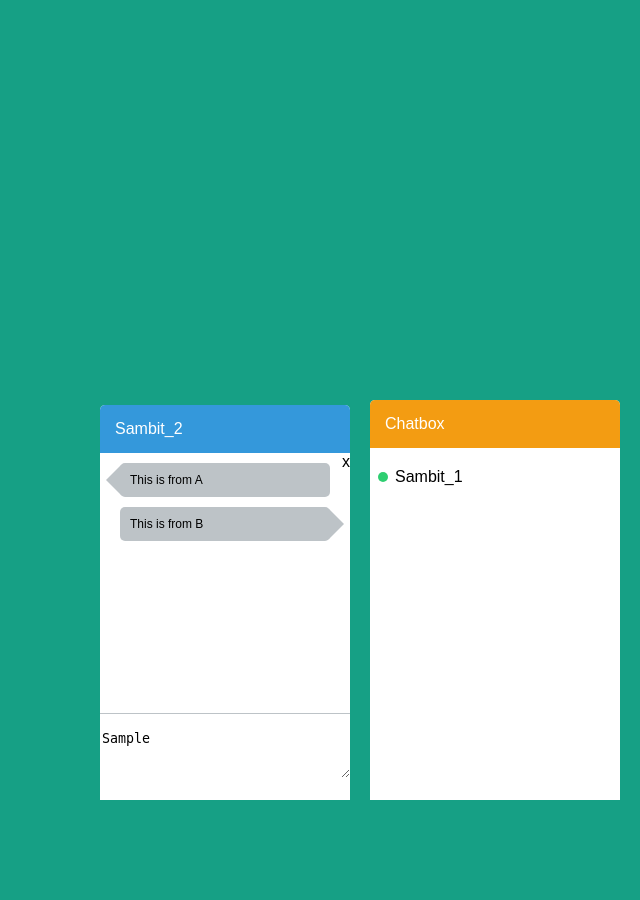
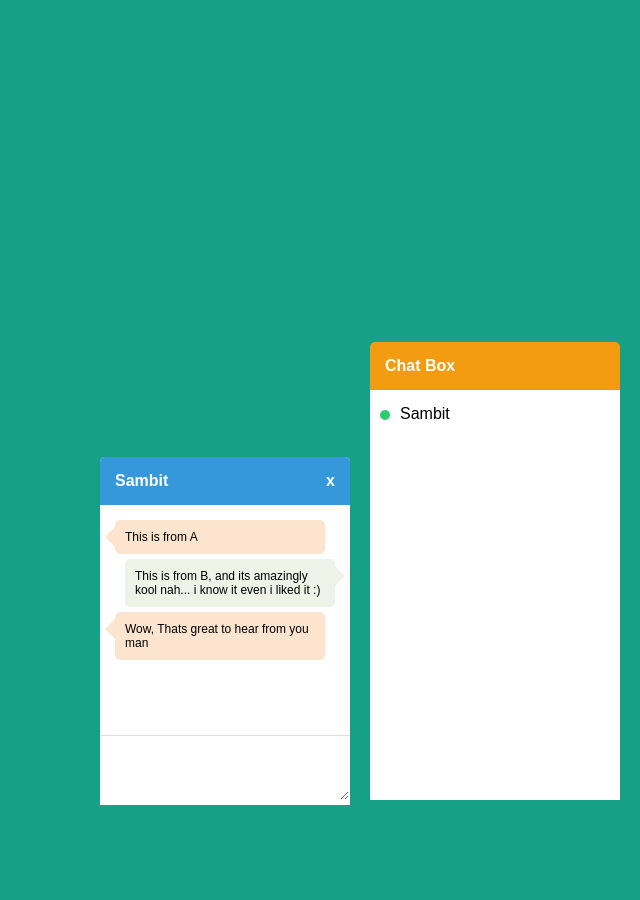
Before and after one commit to SambitAcharya/Mini-Projects, a PHP site: page / in a window 1280 px wide. Shown: the whole page, without its empty margins (640-1280 px from the left). Before the commit the page ends 800 px from the top, so only its background shows below. Run offline with PHP 8.4, Linux system fonts and the light colour scheme; some libraries are stand-ins or nearby versions.

Commit message:
Completed the styling

```diff
--- a/JS/Chat Application/css/style.css
+++ b/JS/Chat Application/css/style.css
@@ -1,117 +1,128 @@
 body{
 	background:#16a085;
-	font-family:sans-serif;
-	margin: 0px;
+	margin:0px;
+	height:900px;
+	font-family: sans-serif;
 }
 
-.chat_box,.msg_box{
+.chat_box{
 	position:fixed;
-	bottom: 0px;
-	right: 20px;
-	background: white;
-	width: 250px;
+	right:20px;
+	bottom:0px;
+	width:250px;
+}
+.chat_body{
+	background:white;
 	height:400px;
+	padding:5px 0px;
+}
+
+.chat_head,.msg_head{
+	background:#f39c12;
+	color:white;
+	padding:15px;
+	font-weight:bold;
+	cursor:pointer;
 	border-radius:5px 5px 0px 0px;
 }
 
-.chat_head,.msg_head{
-	background: #f39c12;
-	padding:15px;
-	color: white;
+.msg_box{
+	position:fixed;
+	bottom:-5px;
+	width:250px;
+	background:white;
 	border-radius:5px 5px 0px 0px;
 }
 
-.chat_body{
-	height: 400px;
+.msg_head{
+	background:#3498db;
 }
-.msg_box{
-	background: #fff;
-	width: 250px;
-	bottom:-5px;
+
+.msg_body{
+	background:white;
+	height:200px;
+	font-size:12px;
+	padding:15px;
+	overflow:auto;
+	overflow-x: hidden;
 }
-.msg_head{
-	background: #3498db;
+.msg_input{
+	width:100%;
+	border: 1px solid white;
+	border-top:1px solid #DDDDDD;
+	-webkit-box-sizing: border-box; /* Safari/Chrome, other WebKit */
+	-moz-box-sizing: border-box;    /* Firefox, other Gecko */
+	box-sizing: border-box;
+}
+
+.close{
+	float:right;
+	cursor:pointer;
+}
+.minimize{
+	float:right;
+	cursor:pointer;
+	padding-right:5px;
+
 }
 
 .user{
-	padding:20px 25px;
-	position: relative;
+	position:relative;
+	padding:10px 30px;
+}
+.user:hover{
+	background:#f8f8f8;
+	cursor:pointer;
+
+}
+.user:before{
+	content:'';
+	position:absolute;
+	background:#2ecc71;
+	height:10px;
+	width:10px;
+	left:10px;
+	top:15px;
+	border-radius:6px;
 }
 
-.user:hover{
-	background: #f8f8f8;
+.msg_a{
+	position:relative;
+	background:#FDE4CE;
+	padding:10px;
+	min-height:10px;
+	margin-bottom:5px;
+	margin-right:10px;
+	border-radius:5px;
+}
+.msg_a:before{
+	content:"";
+	position:absolute;
+	width:0px;
+	height:0px;
+	border: 10px solid;
+	border-color: transparent #FDE4CE transparent transparent;
+	left:-20px;
+	top:7px;
 }
 
-.user:before{
 
+.msg_b{
+	background:#EEF2E7;
+	padding:10px;
+	min-height:15px;
+	margin-bottom:5px;
+	position:relative;
+	margin-left:10px;
+	border-radius:5px;
+}
+.msg_b:after{
 	content:"";
-	position: absolute;
-	background: #2ece71;
-	width: 10px;
-	height: 10px;
-	left: 8px;
-	top: 24px;
-	border-radius: 5px;
-}
-
-.msg_body{
-	height: 250px;
-	font-size: 12px;
-}
-
-.msg_box{
-	right: 290px;
-	background: #fff;
-}
-.msg_input{
-	border: transparent;
-	border-top: 1px solid #bdc3c7;
-	width: 100%;
-	-webkit-box-sizing:border-box;
-	-moz-box-sizing:border-box;
-		box-sizing:border-box;
-}
-.close{
-	float:right;
-}
-.msg_a{
-	margin-top: 10px;
-	margin-left: 20px;
-	margin-right: 20px;
-	padding:10px;
-	background: #bdc3c7;
-	position: relative;
-	border-radius: 5px;
-}
-
-.msg_a:before{
-	content:"";
-	position: absolute;
+	position:absolute;
 	width:0px;
 	height:0px;
-	top: 2px;
-	left: -29px;
-	border: 15px solid;
-	border-color: transparent #bdc3c7 transparent transparent;
+	border: 10px solid;
+	border-color: transparent transparent transparent #EEF2E7;
+	right:-20px;
+	top:7px;
 }
-
-.msg_b{
-	margin-top: 10px;
-	margin-left: 20px;
-	margin-right: 20px;
-	padding:10px;
-	background: #bdc3c7;
-	position: relative;
-	border-radius: 5px;
-}
-
-.msg_b:before{
-	content:"";
-	position: absolute;
-	width:0px;
-	height:0px;
-	top: 2px;
-	right: -29px;
-	border: 15px solid;
-	border-color: transparent transparent transparent #bdc3c7;
-}
--- a/JS/Chat Application/index.html
+++ b/JS/Chat Application/index.html
@@ -1,28 +1,39 @@
 <!DOCTYPE html>
-<html>
+<html lang="en">
   <head>
-	<title>Chat System</title>
-	<link rel="stylesheet" type="text/css" href="css/style.css">
+    <meta charset="utf-8">
+    <meta http-equiv="X-UA-Compatible" content="IE=edge">
+    <meta name="viewport" content="width=device-width, initial-scale=1.0">
+    <meta name="description" content="">
+    <meta name="author" content="">
+    <link rel="shortcut icon" href="facivon.ico">
+
+    <title>Chat Application</title>
+    <link href="css/style.css" rel="stylesheet">
+    <script src="http://code.jquery.com/jquery-1.10.1.min.js"></script>
+    <script src="js/script.js"></script>
   </head>
   <body>
+
   <div class="chat_box">
-		<div class="chat_head">Chatbox</div>
+	<div class="chat_head"> Chat Box</div>
 	<div class="chat_body">
-			<div class="user">Sambit_1</div>
+	<div class="user"> Sambit </div>
 	</div>
   </div>
 
-	<div class="msg_box">
-		<div class="msg_head">Sambit_2</div>
+<div class="msg_box" style="right:290px">
+	<div class="msg_head">Sambit
 	<div class="close">x</div>
+	</div>
+	<div class="msg_wrap">
 		<div class="msg_body">
-			<div class="msg_a">This is from A</div>
-			<div class="msg_b">This is from B</div>
+			<div class="msg_a">This is from A	</div>
+			<div class="msg_b">This is from B, and its amazingly kool nah... i know it even i liked it :)</div>
+			<div class="msg_a">Wow, Thats great to hear from you man </div>
+			<div class="msg_push"></div>
 		</div>
-		<div class="msg_footer">
-			<textarea class="msg_input" rows="4">
-				Sample
-			</textarea>
+	<div class="msg_footer"><textarea class="msg_input" rows="4"></textarea></div>
 </div>
 </div>
 </body>
--- a/JS/Chat Application/js/script.js
+++ b/JS/Chat Application/js/script.js
@@ -0,0 +1,32 @@
+$(document).ready(function(){
+
+	$('.chat_head').click(function(){
+		$('.chat_body').slideToggle('slow');
+	});
+
+	$('.msg_head').click(function(){
+		$('.msg_wrap').slideToggle('slow');
+	});
+
+	$('.close').click(function(){
+		$('.msg_box').hide();
+	});
+
+	$('.user').click(function(){
+
+		$('.msg_wrap').show();
+		$('.msg_box').show();
+	});
+
+	$('textarea').keypress(
+    function(e){
+        if (e.keyCode == 13) {
+            var msg = $(this).val();
+			$(this).val('');
+			if(msg!='')
+			$('<div class="msg_b">'+msg+'</div>').insertBefore('.msg_push');
+			$('.msg_body').scrollTop($('.msg_body')[0].scrollHeight);
+        }
+    });
+
+});
```
Lines whose indentation alone changed are shown as unchanged.
